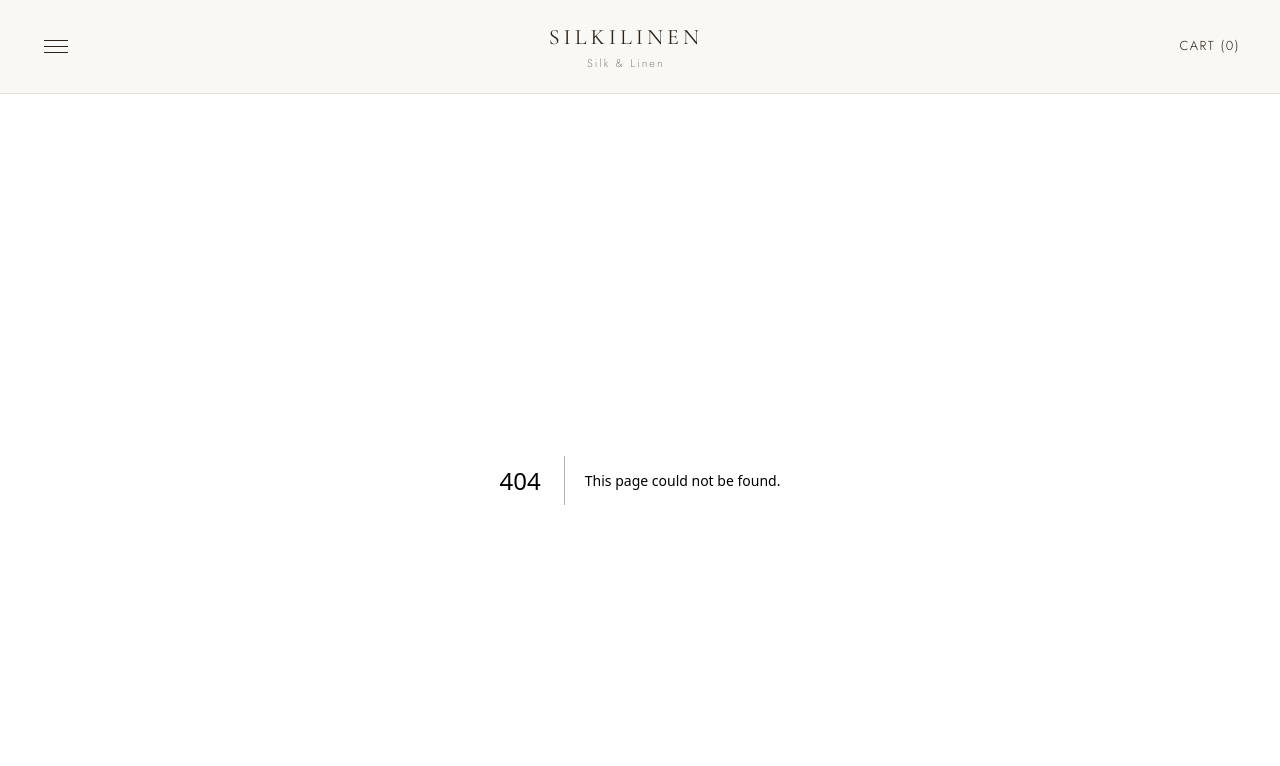
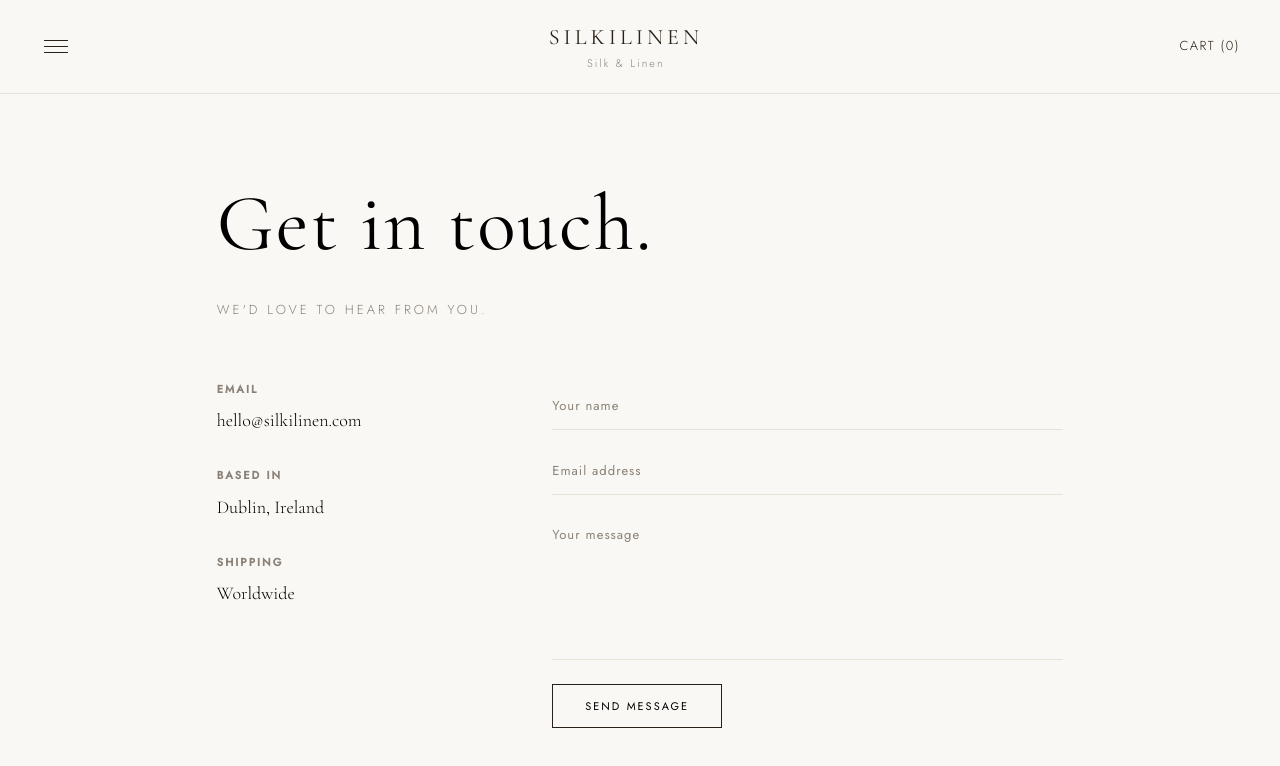
Before and after one commit to Grygorii/SILKILINEN, a Next.js app in the folder frontend/: page /contact in a window 1280 px wide. Before the commit this address had no page. Shown: the top 766 px of the page. Built offline with nearby package versions, Linux system fonts and the light colour scheme.

Commit message:
all pages completed in React

```diff
--- /dev/null
+++ b/frontend/app/about/page.module.css
@@ -0,0 +1,48 @@
+.page {
+  padding: 80px 6%;
+  max-width: 900px;
+  margin: 0 auto;
+}
+
+.hero {
+  text-align: center;
+  margin-bottom: 80px;
+  padding-bottom: 60px;
+  border-bottom: 1px solid var(--border);
+}
+
+.hero h1 {
+  font-family: 'Cormorant Garamond', Georgia, serif;
+  font-size: clamp(48px, 7vw, 80px);
+  font-weight: 400;
+  letter-spacing: 2px;
+  margin-bottom: 16px;
+}
+
+.hero p {
+  font-size: 13px;
+  letter-spacing: 3px;
+  text-transform: uppercase;
+  color: var(--muted);
+}
+
+.content {
+  display: flex;
+  flex-direction: column;
+  gap: 60px;
+}
+
+.block h2 {
+  font-family: 'Cormorant Garamond', Georgia, serif;
+  font-size: 28px;
+  font-weight: 400;
+  letter-spacing: 1px;
+  margin-bottom: 16px;
+}
+
+.block p {
+  font-size: 15px;
+  color: var(--muted);
+  line-height: 1.9;
+  max-width: 600px;
+}
--- /dev/null
+++ b/frontend/app/contact/page.module.css
@@ -0,0 +1,99 @@
+.page {
+  padding: 80px 6%;
+  max-width: 1000px;
+  margin: 0 auto;
+}
+
+.header {
+  margin-bottom: 60px;
+}
+
+.header h1 {
+  font-family: 'Cormorant Garamond', Georgia, serif;
+  font-size: clamp(48px, 7vw, 80px);
+  font-weight: 400;
+  letter-spacing: 2px;
+  margin-bottom: 12px;
+}
+
+.header p {
+  font-size: 13px;
+  letter-spacing: 3px;
+  text-transform: uppercase;
+  color: var(--muted);
+}
+
+.inner {
+  display: grid;
+  grid-template-columns: 1fr 2fr;
+  gap: 80px;
+}
+
+.block {
+  margin-bottom: 32px;
+}
+
+.block h3 {
+  font-size: 11px;
+  letter-spacing: 2px;
+  text-transform: uppercase;
+  color: var(--muted);
+  margin-bottom: 8px;
+}
+
+.block p {
+  font-family: 'Cormorant Garamond', Georgia, serif;
+  font-size: 18px;
+}
+
+.form {
+  display: flex;
+  flex-direction: column;
+  gap: 16px;
+}
+
+.form input,
+.form textarea {
+  width: 100%;
+  padding: 14px 0;
+  background: none;
+  border: none;
+  border-bottom: 1px solid var(--border);
+  font-family: 'Jost', sans-serif;
+  font-size: 14px;
+  color: var(--dark);
+  outline: none;
+  transition: border-color 0.2s ease;
+  resize: none;
+}
+
+.form input:focus,
+.form textarea:focus {
+  border-bottom-color: var(--dark);
+}
+
+.form input::placeholder,
+.form textarea::placeholder {
+  color: var(--muted);
+  font-size: 13px;
+  letter-spacing: 1px;
+}
+
+.form button {
+  align-self: flex-start;
+  background: none;
+  border: 1px solid var(--dark);
+  padding: 13px 32px;
+  font-family: 'Jost', sans-serif;
+  font-size: 11px;
+  letter-spacing: 2px;
+  text-transform: uppercase;
+  cursor: pointer;
+  transition: all 0.3s ease;
+  margin-top: 8px;
+}
+
+.form button:hover {
+  background: var(--dark);
+  color: var(--warm-white);
+}
--- /dev/null
+++ b/frontend/app/contact/page.tsx
@@ -0,0 +1,34 @@
+import styles from './page.module.css';
+
+export default function ContactPage() {
+  return (
+    <main className={styles.page}>
+      <div className={styles.header}>
+        <h1>Get in touch.</h1>
+        <p>We'd love to hear from you.</p>
+      </div>
+      <div className={styles.inner}>
+        <div className={styles.info}>
+          <div className={styles.block}>
+            <h3>Email</h3>
+            <p>hello@silkilinen.com</p>
+          </div>
+          <div className={styles.block}>
+            <h3>Based in</h3>
+            <p>Dublin, Ireland</p>
+          </div>
+          <div className={styles.block}>
+            <h3>Shipping</h3>
+            <p>Worldwide</p>
+          </div>
+        </div>
+        <div className={styles.form}>
+          <input type="text" placeholder="Your name" />
+          <input type="email" placeholder="Email address" />
+          <textarea rows={6} placeholder="Your message"></textarea>
+          <button>Send message</button>
+        </div>
+      </div>
+    </main>
+  );
+}
```
Also changed, not shown: frontend/app/about/page.tsx (added, +26 -0 lines).
